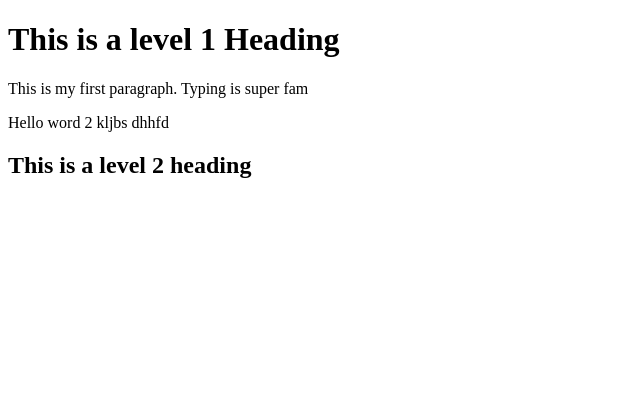
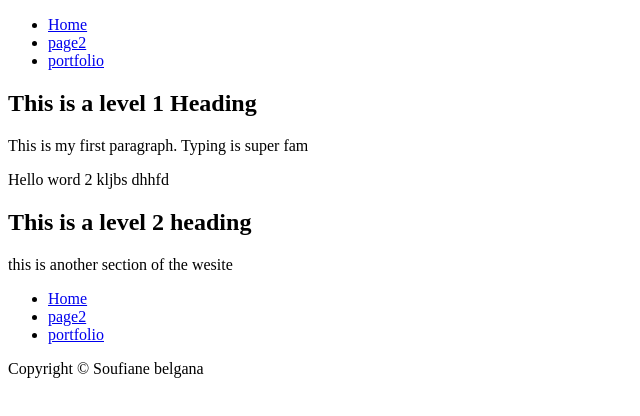
Before and after one commit to AMRENE5435/my-second-repository, a plain HTML site: page index.html in a window 1280 px wide. Shown: the whole page, without its empty margins (0-640 px from the left). Drawn offline with Linux system fonts and the light colour scheme.

Commit message:
created new html pages

```diff
--- a/index.html
+++ b/index.html
@@ -2,12 +2,40 @@
 <html lang="en-US">
   <head>
     <meta charset="utf-8" />
+    <meta name="viewport" content="width=device-width, initial-scale=1.0" />
+
     <title>Mys super amazign website</title>
   </head>
   <body>
+    <header>
+      <nav>
+        <ul>
+          <li><a href="index.html">Home</a></li>
+          <li><a href="page2.html">page2</a></li>
+          <li><a href="portfolio.html">portfolio</a></li>
+        </ul>
+      </nav>
+    </header>
+    <main>
+      <section>
         <h1>This is a level 1 Heading</h1>
         <p>This is my first paragraph. Typing is super fam</p>
         <p>Hello word 2 kljbs dhhfd</p>
+      </section>
+      <section>
         <h2>This is a level 2 heading</h2>
+        <p>this is another section of the wesite</p>
+      </section>
+    </main>
+    <footer>
+      <nav>
+        <ul>
+          <li><a href="index.html">Home</a></li>
+          <li><a href="page2.html">page2</a></li>
+          <li><a href="portfolio.html">portfolio</a></li>
+        </ul>
+      </nav>
+      <p>Copyright &copy; Soufiane belgana</p>
+    </footer>
   </body>
 </html>
```
Also changed, not shown: page2.html (added, +19 -0 lines), portfolio.html (added, +29 -0 lines), 1 other file. Lines whose indentation alone changed are shown as unchanged.
